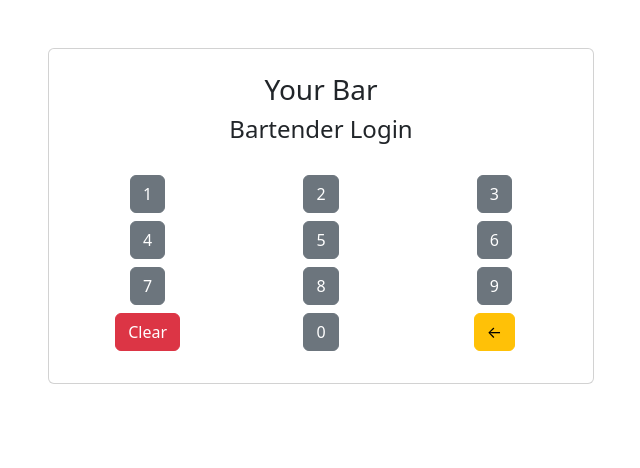
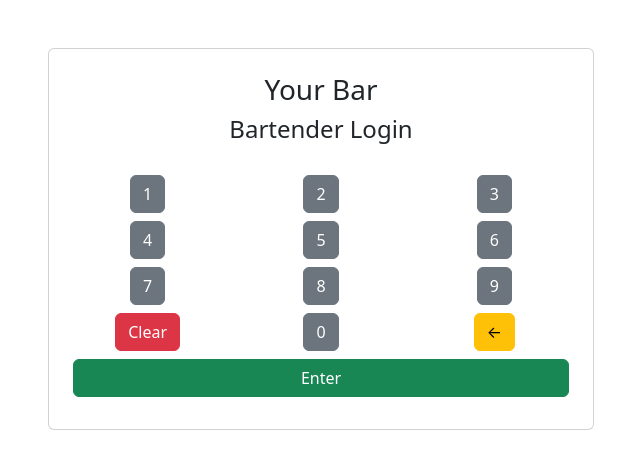
Before and after one commit to uiowaSEP2025/sep2025-project-team_001, a React (Create React App) app in the folder web_app/: page /bartender_login in a window 1280 px wide. Shown: the top 468 px of the page, without its empty margins (319-959 px from the left). Built offline with nearby package versions, Linux system fonts and the light colour scheme; sample sign-in values are in the browser's storage.

Commit message:
SCRUM-76 Adjusted the Number Pad to include an enter button.

```diff
--- a/web_app/src/components/NumberPad.js
+++ b/web_app/src/components/NumberPad.js
@@ -1,7 +1,7 @@
 import React from "react";
 import { Button, Row, Col } from "react-bootstrap";
 
-const NumberPad = ({ onDigitPress, onDelete, onClear }) => {
+const NumberPad = ({ onDigitPress, onDelete, onClear, onEnter }) => {
     const digits = [ '1', '2', '3', '4', '5', '6', '7', '8', '9', '0' ];
 
     return (
@@ -50,7 +50,13 @@ const NumberPad = ({ onDigitPress, onDelete, onClear }) => {
                     </Button>
                 </Col>
             </Row>
-
+            <Row className="mb-2">
+                <Col>
+                    <Button variant="success" className="w-100" onClick={onEnter}>
+                    Enter
+                    </Button>
+                </Col>
+            </Row>
         </div>
     )
 };
```
